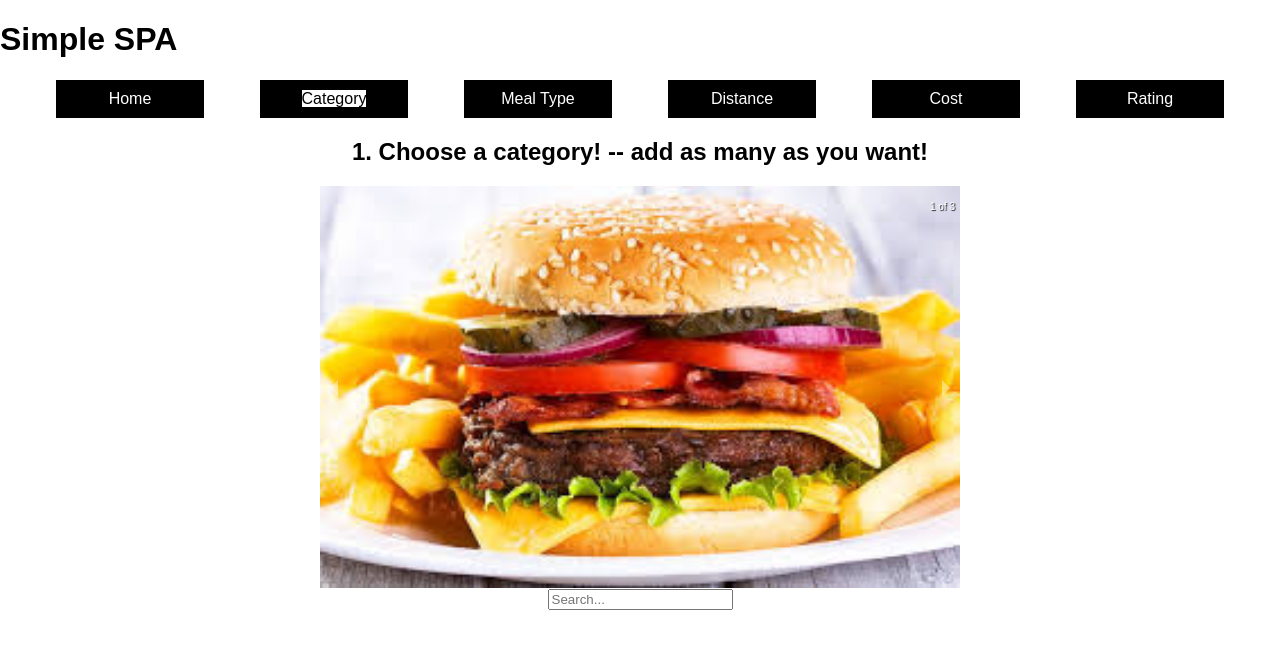
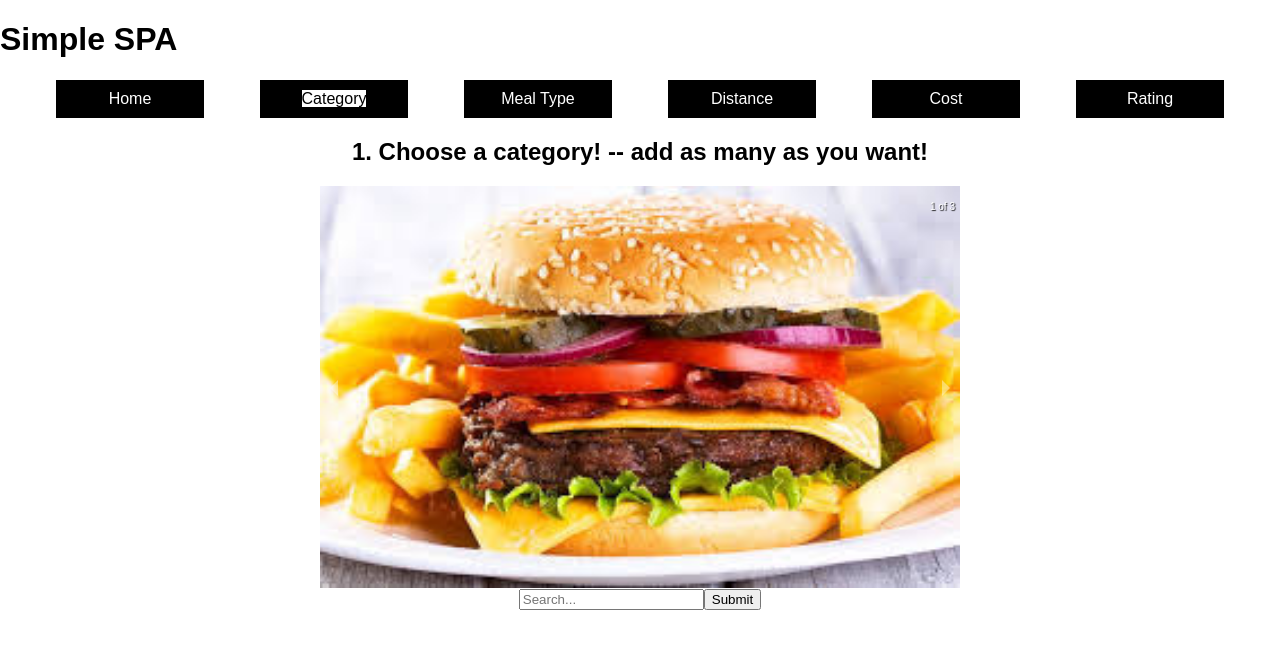
Before and after one commit to BryanKo/food-now, a React (Create React App) app in the folder client/: page /#/category in a window 1280 px wide. Shown: the top 648 px of the page. Built offline with nearby package versions, Linux system fonts and the light colour scheme.

Commit message:
got input box to print in console.log

```diff
--- a/client/src/Category.js
+++ b/client/src/Category.js
@@ -26,11 +26,20 @@ class Category extends Component {
                 </div>
             </Carousel>
           </div>
-          <input type="text" placeholder="Search..."/>
+
+          <form>
+            <input type="text" id="uiCat" placeholder="Search..."/>
+            <input type="submit" onClick={this.myfunction.bind(this)} value="Submit"/>
+          </form>
         </div>
       </div>
     );
   }
+
+  myfunction () {
+    console.log(document.getElementById("uiCat").value);
+    // console.log("hello");
+  }
 }
 
 export default Category;
```
